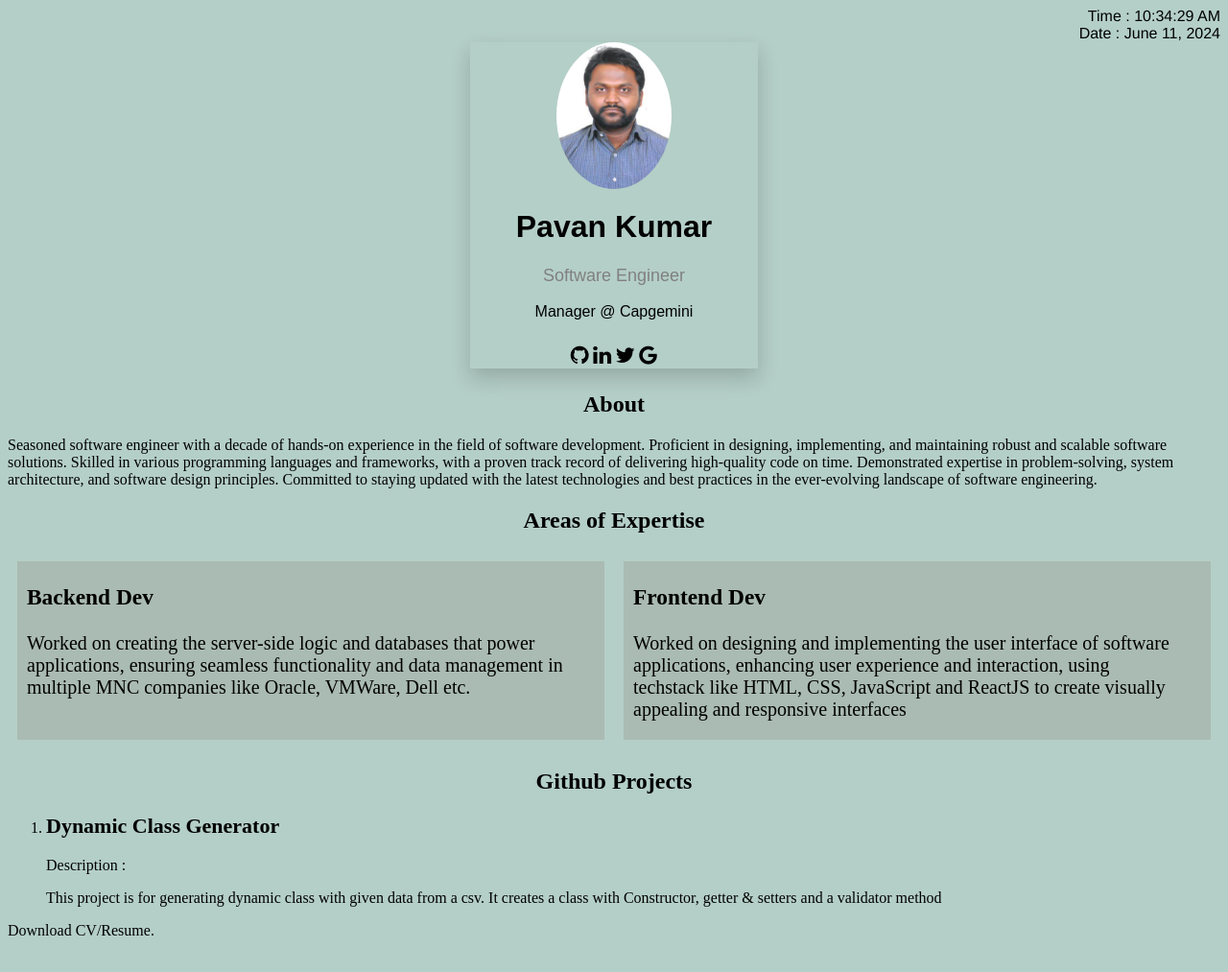
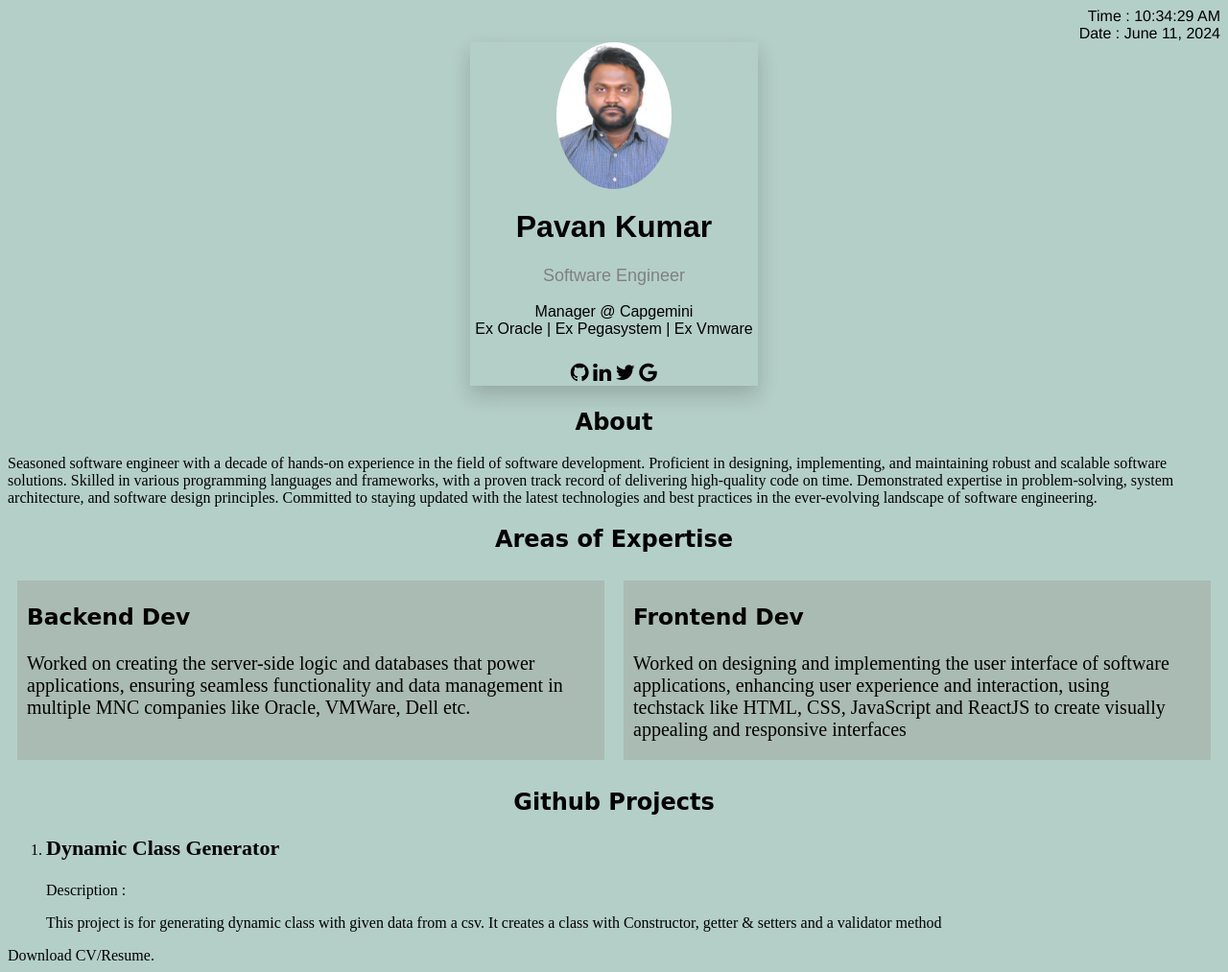
Before and after one commit to pavankvishwakarma/portfolio, a plain HTML site: page index.html in a window 1280 px wide. Shown: the whole page at 96% size. Before the commit the page ends 987 px from the top, so only its background shows below. Drawn offline with Linux system fonts and the light colour scheme.

Commit message:
Adding the font style

```diff
--- a/index.html
+++ b/index.html
@@ -18,7 +18,7 @@
         <img src="./assets/images/mypic.png" alt="Pavan Kumar" class="image">
         <h1>Pavan Kumar</h1>
         <p class="title">Software Engineer</p>
-        <p>Manager @ Capgemini</p>
+        <p>Manager @ Capgemini<br>Ex Oracle | Ex Pegasystem | Ex Vmware</p>
         <div style="margin: 24px 0;">
             <a href="https://github.com/pavankvishwakarma"><i class="fa fa-github"></i></a>
             <a href="https://www.linkedin.com/in/pavan-kumar-623b2a77/"><i class="fa fa-linkedin"></i></a>
@@ -52,7 +52,7 @@
    <ol>
     <li>
         <div class="project">
-           <h3><a href="https://github.com/pavankvishwakarma/DynamicClassValidator">Dynamic Class Generator</a></h3>
+           <h4><a href="https://github.com/pavankvishwakarma/DynamicClassValidator">Dynamic Class Generator</a></h4>
            <div class="project-desc">Description :</div>
            <p>This project is for generating dynamic class with given data from a csv. It creates a class with Constructor, getter & setters and a validator method</p>
         </div>
--- a/style.css
+++ b/style.css
@@ -70,3 +70,6 @@ h2{
   text-align: right;
   font-family: 'Franklin Gothic Medium', 'Arial Narrow', Arial, sans-serif;
 }
+h2,h3{
+  font-family: cursive;
+}
```
